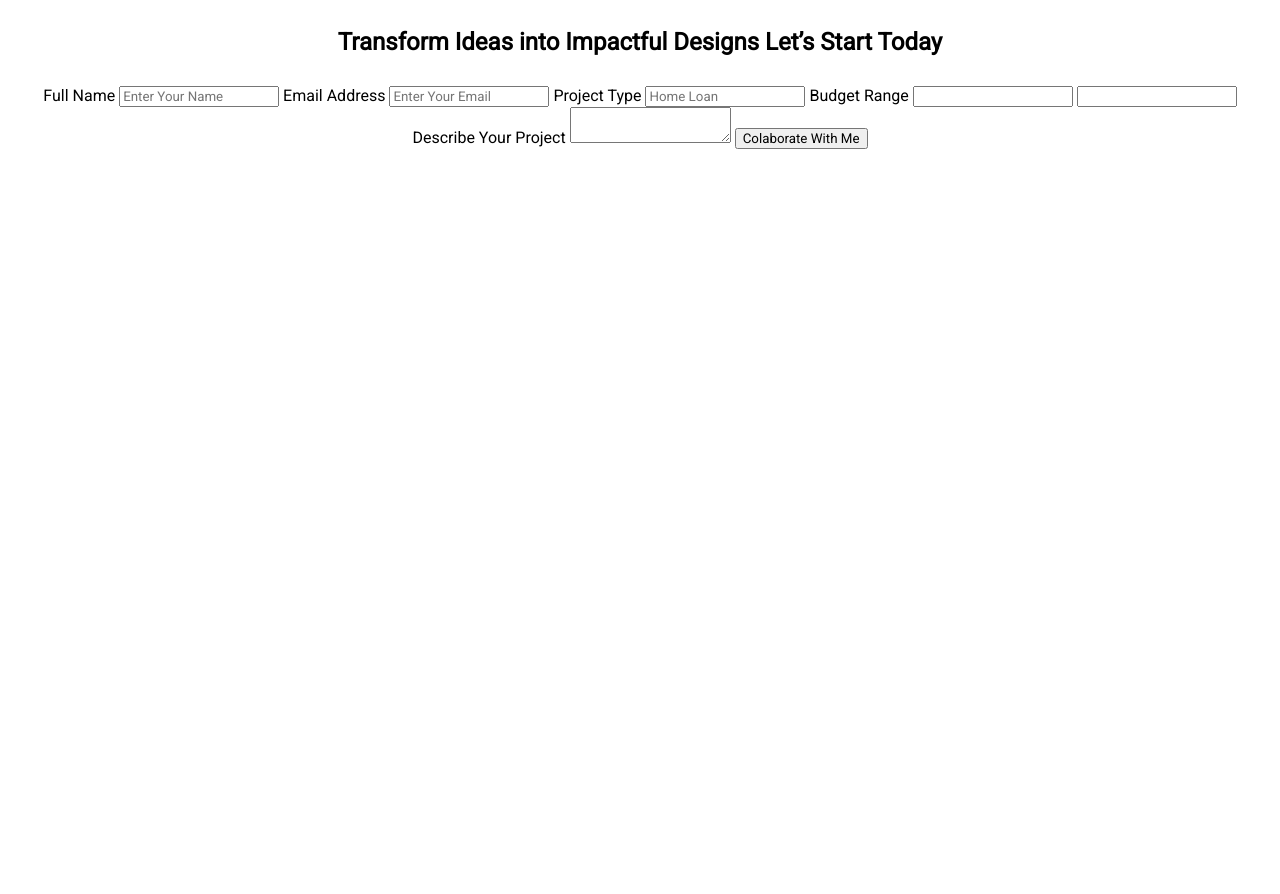
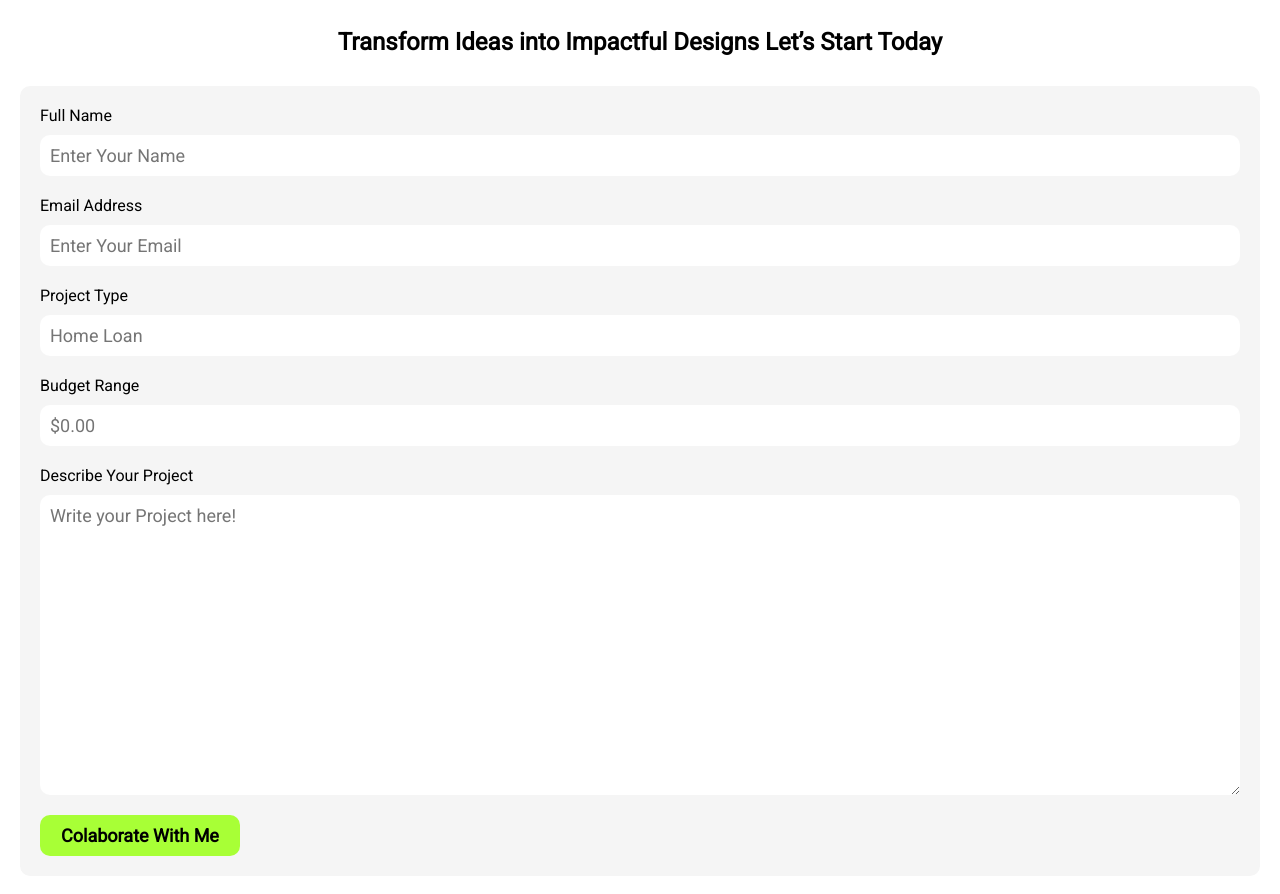
Before and after one commit to DarwinGAZ/Trilha-Challenge-Junior, a plain HTML site: page index.html in a window 1280 px wide. Shown: the part 1820-2714 px from the top of the page. Before the commit the page ends 1989 px from the top, so only its background shows below. Drawn offline with Linux system fonts and the light colour scheme.

Commit message:
add quetionary section

```diff
--- a/css/style.css
+++ b/css/style.css
@@ -196,3 +196,47 @@ a {
     margin: 30px;
     font-weight: bold;
 }
+
+/* Questionary */
+
+.questionary--section {
+    display: flex;
+    flex-direction: column;
+
+    text-align: left;
+    background-color: #f5f5f5;
+    border-radius: 10px;
+    padding: 20px;
+}
+
+.questionary--section input {
+    padding: 10px;
+    margin-top: 10px;
+    margin-bottom: 20px;
+    font-size: 18px;
+    border-radius: 10px;
+    border: none;
+}
+
+.questionary--section input:focus {
+    outline: none;
+}
+
+.questionary--section textarea {
+    padding: 10px;
+    margin: 10px 0px 20px 0px;
+    font-size: 18px;
+    border-radius: 10px;
+    height: 300px;
+    border: none;
+}
+
+.questionary--section button {
+    border-radius: 10px;
+    border: none;
+    background-color: #a8ff36;
+    padding: 10px;
+    width: 200px;
+    font-size: 18px;
+    font-weight: bold;
+}
--- a/index.html
+++ b/index.html
@@ -108,34 +108,17 @@
             <h1>Transform Ideas into Impactful Designs Let’s Start Today</h1>
 
             <div class="questionary--section">
-                <label>
+
                     Full Name
                     <input type="text" placeholder="Enter Your Name">
-                </label>
-
-                <label>
                     Email Address
                     <input type="text" placeholder="Enter Your Email">
-                </label>
-
-                <label>
                     Project Type
                     <input type="text" placeholder="Home Loan">
-                </label>
-
-                <label>
                     Budget Range
-                    <input type="number" placeholder="">
-                </label>
-
-                <label>
-                    <input type="number" placeholder="">
-                </label>
-
-                <label>
-                    Describe Your Project
-                    <textarea name="" id=""></textarea>
-                </label>
+                    <input type="number" placeholder="$0.00">
+                   Describe Your Project
+                    <textarea class="text-area-quetionary--section" placeholder="Write your Project here!"></textarea>
 
                 <button>Colaborate With Me</button>
             </div>
```
